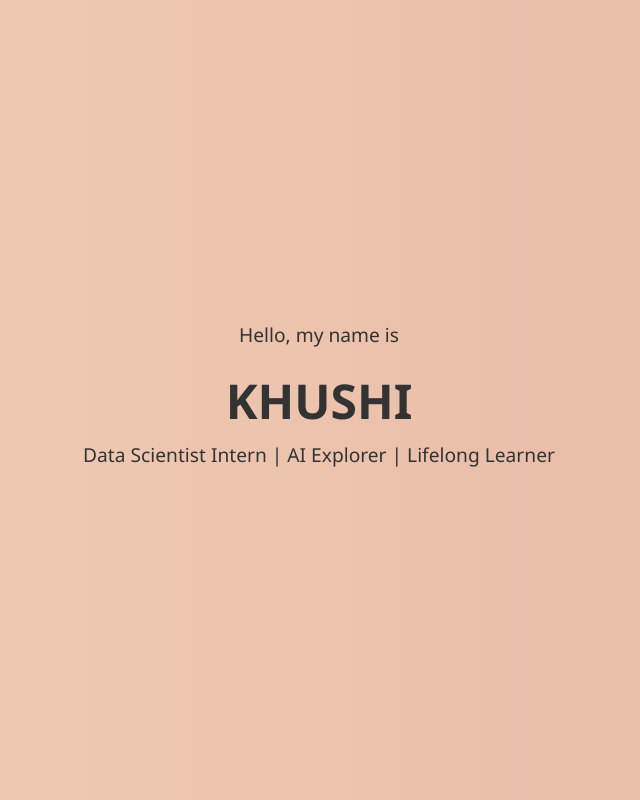
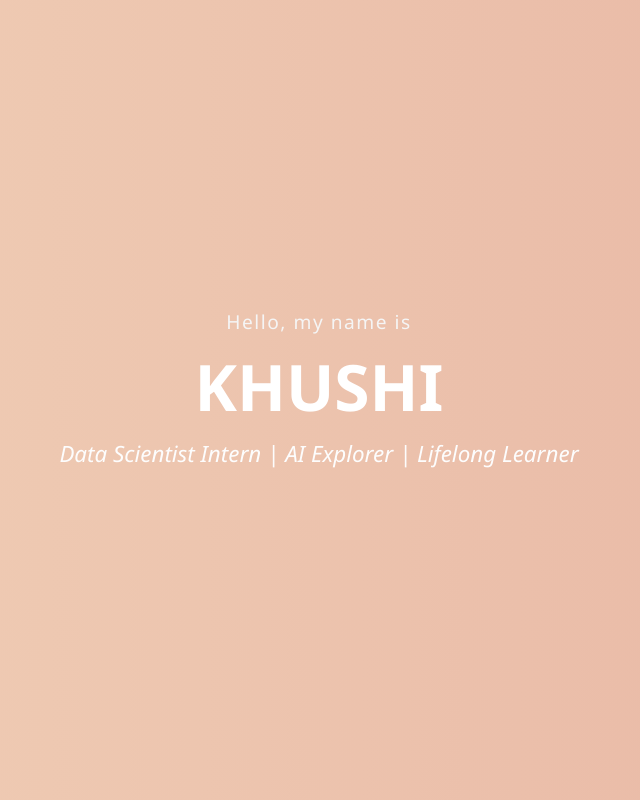
Before and after one commit to Khushi9912/Khushi9912.github.io, a plain HTML site: page index.html in a window 1280 px wide. Shown: the whole page, without its empty margins (321-961 px from the left). Drawn offline with Linux system fonts and the light colour scheme.

Commit message:
Update style.css
Updated hero section layout with intro and animated background

```diff
--- a/style.css
+++ b/style.css
@@ -43,13 +43,27 @@ body {
   text-align: center;
 }
 
-h1 {
-  font-size: 3rem;
-  font-weight: bold;
+/* Top small intro text */
+.intro-text {
+  font-size: 1.2rem;
+  color: #f5f5f5;
   margin: 0;
+  letter-spacing: 1.5px;
 }
 
-p {
-  font-size: 1.2rem;
-  margin-top: 0.5rem;
+/* Big main name */
+h1 {
+  font-size: 4rem;
+  font-weight: bold;
+  color: #ffffff;
+  margin: 0.5rem 0;
+  text-transform: uppercase;
 }
+
+/* Tagline or title */
+.tagline {
+  font-size: 1.4rem;
+  color: #fdfdfd;
+  font-style: italic;
+  margin-top: 0;
+}
```
